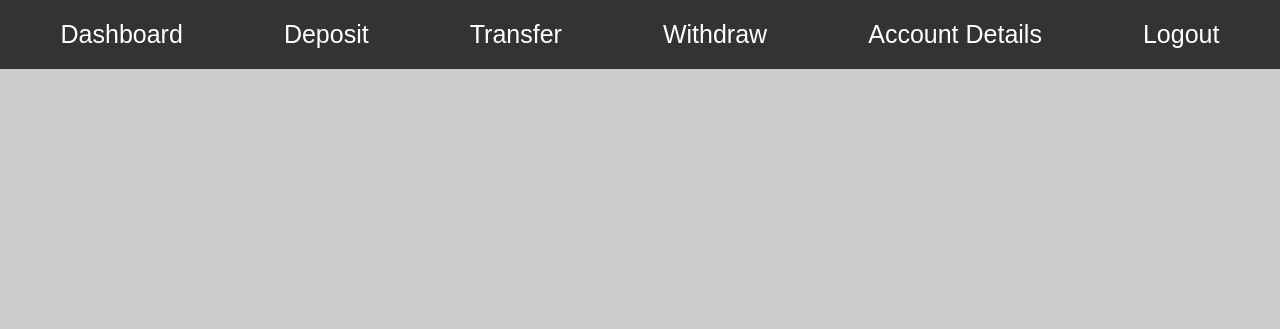
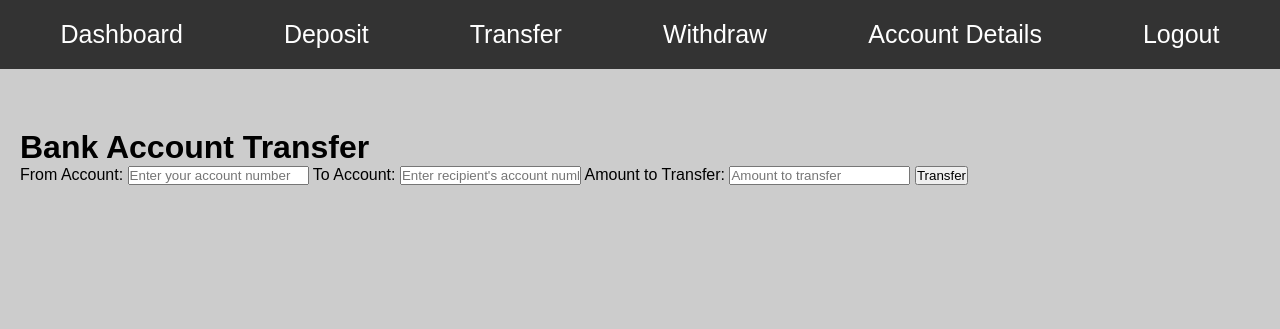
Before and after one commit to bmai1/CMPE-131-Group-1, a Flask app: page /transfer in a window 1280 px wide. Shown: the top 329 px of the page. Run offline with Flask 3, Linux system fonts and the light colour scheme.

Commit message:
transfer html page

```diff
--- a/templates/dashboard.html
+++ b/templates/dashboard.html
@@ -35,11 +35,11 @@
                     </div>
                 </div>
             </div>
-            <div class="col">
+            <!-- <div class="col">
                 <div class="content-box">
 
                 </div>
-            </div>
+            </div> -->
         </div>
 
         <div class="row">
--- a/templates/transfer.html
+++ b/templates/transfer.html
@@ -17,5 +17,21 @@
                 <li><a href="{{ url_for('index') }}">Logout</a></li>
             </ul>
         </nav>
+        <div class="container">
+            <h1>Bank Account Transfer</h1>
+            <form id="transfer-form">
+                <label for="from-account">From Account:</label>
+                <input type="text" id="from-account" name="from-account" placeholder="Enter your account number" required>
+
+                <label for="to-account">To Account:</label>
+                <input type="text" id="to-account" name="to-account" placeholder="Enter recipient's account number" required>
+
+                <label for="amount">Amount to Transfer:</label>
+                <input type="number" id="amount" name="amount" placeholder="Amount to transfer" required>
+
+                <button type="submit">Transfer</button>
+                <p id="error-message"></p>
+            </form>
+        </div>
     </body>
 </html>
```
